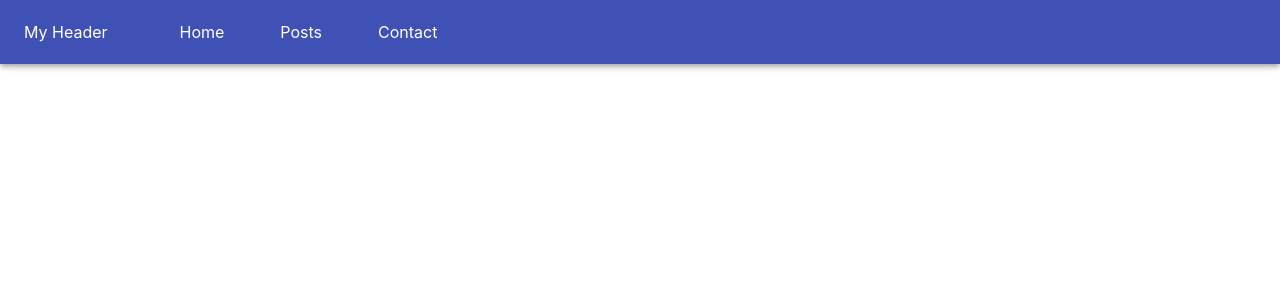
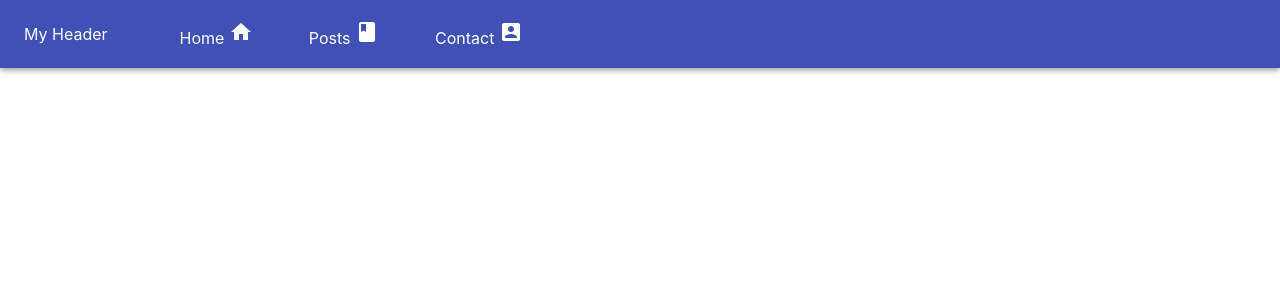
Before and after one commit to surajkarki66/React-Tutorials, a React (Create React App) app in the folder material-ui/react-material/: page / in a window 1280 px wide. Shown: the top 300 px of the page. Built offline with nearby package versions, Linux system fonts and the light colour scheme.

Commit message:
Added svg icons in NavBar component

```diff
--- a/material-ui/react-material/package.json
+++ b/material-ui/react-material/package.json
@@ -4,6 +4,7 @@
   "private": true,
   "dependencies": {
     "@material-ui/core": "^4.11.0",
+    "@material-ui/icons": "^4.9.1",
     "@testing-library/jest-dom": "^4.2.4",
     "@testing-library/react": "^9.5.0",
     "@testing-library/user-event": "^7.2.1",
--- a/material-ui/react-material/src/components/NavBar.jsx
+++ b/material-ui/react-material/src/components/NavBar.jsx
@@ -3,6 +3,7 @@ import List from "@material-ui/core/List";
 import ListItem from "@material-ui/core/ListItem";
 import ListItemText from "@material-ui/core/ListItemText";
 import TypoGraphy from "@material-ui/core/Typography";
+import { Home, Book, AccountBox } from "@material-ui/icons";
 
 function Navbar(props) {
   return (
@@ -10,17 +11,17 @@ function Navbar(props) {
       <ListItem component="div">
         <ListItemText inset>
           <TypoGraphy color="inherit" variant="title">
-            Home
+            Home <Home />
           </TypoGraphy>
         </ListItemText>
         <ListItemText inset>
           <TypoGraphy color="inherit" variant="title">
-            Posts
+            Posts <Book />
           </TypoGraphy>
         </ListItemText>
         <ListItemText inset>
           <TypoGraphy color="inherit" variant="title">
-            Contact
+            Contact <AccountBox />
           </TypoGraphy>
         </ListItemText>
       </ListItem>
```
Also changed, not shown: 1 other file (tests, documents, lock files or other folders).
